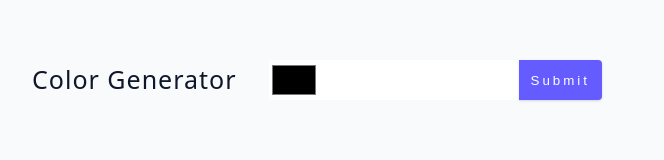
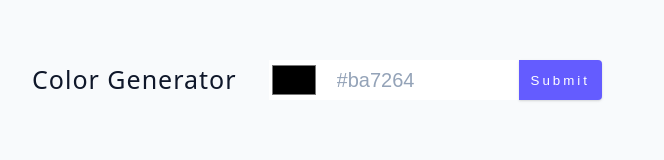
Before and after one commit to VirghiuBann/react-color-generator, a React (Vite) app: page / in a window 1280 px wide. Shown: the top 160 px of the page, without its empty margins (0-664 px from the left). Built offline with nearby package versions, Linux system fonts and the light colour scheme; the HTML template or start-up script is replaced by a standard one.

Commit message:
fix: dynamic style on btn

```diff
--- a/src/components/Form.jsx
+++ b/src/components/Form.jsx
@@ -2,14 +2,10 @@ import { useState } from 'react'
 
 const Form = () => {
   const [color, setColor] = useState('')
-  const [form, setForm] = useState({
-    color: '',
-    text: '',
-  })
-
-  const handleChange = (e) => {
-    console.log('changes')
-  }
+  // const [form, setForm] = useState({
+  //   color: '',
+  //   text: '',
+  // })
 
   const handleSubmit = (e) => {
     e.preventDefault()
@@ -19,12 +15,25 @@ const Form = () => {
   return (
     <section className='container'>
       <h4>Color generator</h4>
-      <form className='color-form'>
-        <input type='color' id='color' name='color' value={form.color} />
+      <form className='color-form' onSubmit={handleSubmit}>
+        <input
+          type='color'
+          id='color'
+          name='color'
+          value={color}
+          onChange={(e) => setColor(e.target.value)}
+        />
 
-        <input type='text' id='text' name='text' value={form.text} />
+        <input
+          type='text'
+          id='text'
+          name='text'
+          value={color}
+          onChange={(e) => setColor(e.target.value)}
+          placeholder='#ba7264'
+        />
 
-        <button className='btn' type='submit'>
+        <button className='btn' type='submit' style={{ background: color }}>
           Submit
         </button>
       </form>
```
